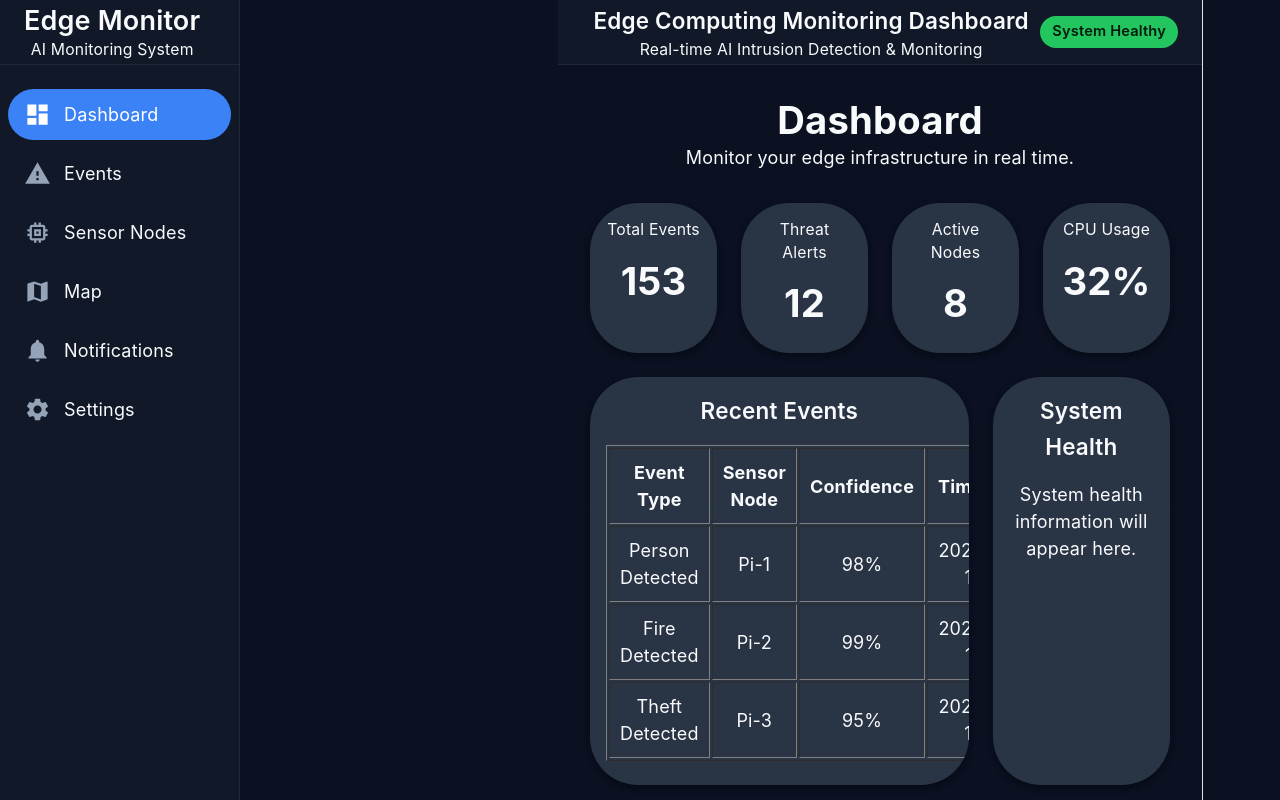
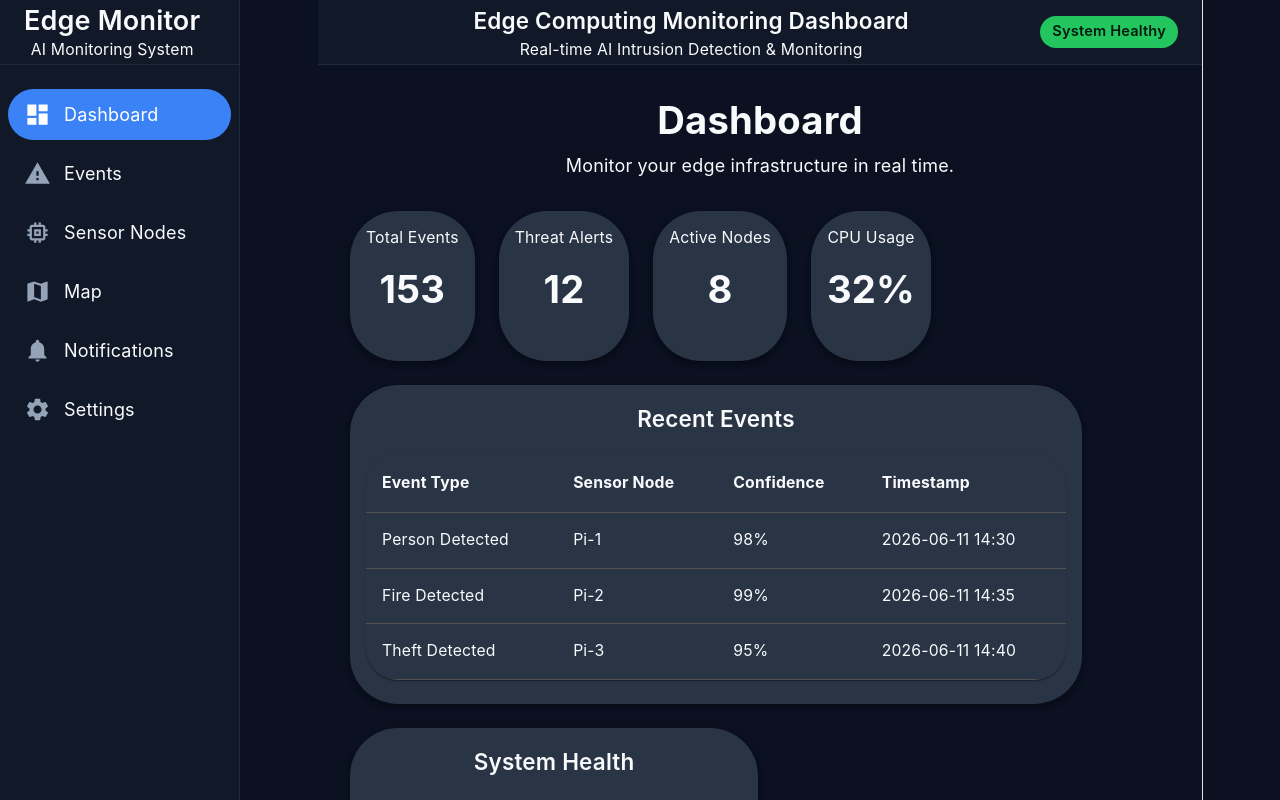
Before and after one commit to AjayS05/Edge-computing-intrusion-detection-system, a React app in the folder edge-computing-monitoring-system/frontend/: page / in a window 1280 px wide. Shown: the top 800 px of the page. Built offline with nearby package versions, Linux system fonts and the light colour scheme; the HTML template or start-up script is replaced by a standard one.

Commit message:
Redesign dashboard UI and improve layout

```diff
--- a/edge-computing-monitoring-system/frontend/src/components/EventTable.jsx
+++ b/edge-computing-monitoring-system/frontend/src/components/EventTable.jsx
@@ -1,26 +1,45 @@
+import {
+  Table,
+  TableBody,
+  TableCell,
+  TableContainer,
+  TableHead,
+  TableRow,
+  Paper,
+} from "@mui/material";
+
 function EventTable({ events }) {
   return (
-    <table border="1" cellPadding="10">
-      <thead>
-        <tr>
-          <th>Event Type</th>
-          <th>Sensor Node</th>
-          <th>Confidence</th>
-          <th>Timestamp</th>
-        </tr>
-      </thead>
+    <TableContainer
+      component={Paper}
+      sx={{
+        bgcolor: "background.paper",
+        overflowX: "auto",
+        borderRadius: 2,
+      }}
+    >
+      <Table sx={{ minWidth: 700 }}>
+        <TableHead>
+          <TableRow>
+            <TableCell><strong>Event Type</strong></TableCell>
+            <TableCell><strong>Sensor Node</strong></TableCell>
+            <TableCell><strong>Confidence</strong></TableCell>
+            <TableCell><strong>Timestamp</strong></TableCell>
+          </TableRow>
+        </TableHead>
 
-      <tbody>
-        {events.map((event) => (
-          <tr key={event.id}>
-            <td>{event.type}</td>
-            <td>{event.node}</td>
-            <td>{event.confidence}</td>
-            <td>{event.timestamp}</td>
-          </tr>
-        ))}
-      </tbody>
-    </table>
+        <TableBody>
+          {events.map((event, index) => (
+            <TableRow key={index}>
+              <TableCell>{event.event}</TableCell>
+              <TableCell>{event.node}</TableCell>
+              <TableCell>{event.confidence}</TableCell>
+              <TableCell>{event.timestamp}</TableCell>
+            </TableRow>
+          ))}
+        </TableBody>
+      </Table>
+    </TableContainer>
   );
 }
 
--- a/edge-computing-monitoring-system/frontend/src/components/Layout.jsx
+++ b/edge-computing-monitoring-system/frontend/src/components/Layout.jsx
@@ -1,8 +1,6 @@
 import { Box } from "@mui/material";
 import Sidebar from "./Sidebar";
 import Navbar from "./Navbar";
-
-const drawerWidth = 240;
 
 function Layout({ children }) {
   return (
@@ -13,21 +11,17 @@ function Layout({ children }) {
         component="main"
         sx={{
           flexGrow: 1,
-          ml: `${drawerWidth}px`,
+          bgcolor: "background.default",
           minHeight: "100vh",
-          bgcolor: "background.default",
         }}
       >
         <Navbar />
 
         <Box
-  sx={{
-    p: 4,
-    width: "100%",
-    maxWidth: "100%",
-    mx: "auto",
-  }}
->
+          sx={{
+            p: 4,
+          }}
+        >
           {children}
         </Box>
       </Box>
--- a/edge-computing-monitoring-system/frontend/src/data/mockData.js
+++ b/edge-computing-monitoring-system/frontend/src/data/mockData.js
@@ -1,21 +1,18 @@
 export const recentEvents = [
   {
-    id: 1,
-    type: "Person Detected",
+    event: "Person Detected",
     node: "Pi-1",
     confidence: "98%",
     timestamp: "2026-06-11 14:30",
   },
   {
-    id: 2,
-    type: "Fire Detected",
+    event: "Fire Detected",
     node: "Pi-2",
     confidence: "99%",
     timestamp: "2026-06-11 14:35",
   },
   {
-    id: 3,
-    type: "Theft Detected",
+    event: "Theft Detected",
     node: "Pi-3",
     confidence: "95%",
     timestamp: "2026-06-11 14:40",
--- a/edge-computing-monitoring-system/frontend/src/pages/Dashboard.jsx
+++ b/edge-computing-monitoring-system/frontend/src/pages/Dashboard.jsx
@@ -1,4 +1,4 @@
-import { Grid, Typography, Box } from "@mui/material";
+import { Box, Typography, Grid } from "@mui/material";
 
 import Layout from "../components/Layout";
 import StatCard from "../components/StatCard";
@@ -15,8 +15,13 @@ import { recentEvents } from "../data/mockData";
 function Dashboard() {
   return (
     <Layout>
-    <Box sx={{ width: "100%" }}>
-      <Typography variant="h4" fontWeight="bold">
+      <Box
+        sx={{
+          width: "100%",
+        }}
+      >
+        {/* Dashboard Heading */}
+        <Typography variant="h4" fontWeight="bold" sx={{ mb: 1 }}>
           Dashboard
         </Typography>
 
@@ -28,60 +33,58 @@ function Dashboard() {
           Monitor your edge infrastructure in real time.
         </Typography>
 
+        {/* Statistics */}
         <Grid container spacing={3}>
-
-        {/* Cards */}
-        <Grid size={{ xs: 12, sm: 6, lg: 3 }}>
+          <Grid item xs={12} sm={6} md={3}>
             <StatCard title="Total Events" value="153" />
           </Grid>
 
-        <Grid size={{ xs: 12, sm: 6, lg: 3 }}>
+          <Grid item xs={12} sm={6} md={3}>
             <StatCard title="Threat Alerts" value="12" />
           </Grid>
 
-        <Grid size={{ xs: 12, sm: 6, lg: 3 }}>
+          <Grid item xs={12} sm={6} md={3}>
             <StatCard title="Active Nodes" value="8" />
           </Grid>
 
-        <Grid size={{ xs: 12, sm: 6, lg: 3 }}>
+          <Grid item xs={12} sm={6} md={3}>
             <StatCard title="CPU Usage" value="32%" />
           </Grid>
 
           {/* Recent Events */}
-        <Grid size={{ xs: 12, lg: 8 }}>
+          <Grid item xs={12} md={8}>
             <SectionCard title="Recent Events">
               <EventTable events={recentEvents} />
             </SectionCard>
           </Grid>
 
-        {/* Health */}
-        <Grid size={{ xs: 12, lg: 4 }}>
+          {/* System Health */}
+          <Grid item xs={12} md={4}>
             <SectionCard title="System Health">
               <HealthStatus />
             </SectionCard>
           </Grid>
 
-        {/* Nodes */}
-        <Grid size={{ xs: 12, lg: 6 }}>
+          {/* Sensor Nodes */}
+          <Grid item xs={12} md={6}>
             <SectionCard title="Sensor Nodes">
               <NodeStatus />
             </SectionCard>
           </Grid>
 
-        {/* Alerts */}
-        <Grid size={{ xs: 12, lg: 6 }}>
+          {/* Latest Alerts */}
+          <Grid item xs={12} md={6}>
             <SectionCard title="Latest Alerts">
               <AlertPanel />
             </SectionCard>
           </Grid>
 
-        {/* Camera */}
-        <Grid size={{ xs: 12 }}>
+          {/* Camera Preview */}
+          <Grid item xs={12}>
             <SectionCard title="Camera Preview">
               <CameraPreview />
             </SectionCard>
           </Grid>
-
         </Grid>
       </Box>
     </Layout>
```
Lines whose indentation alone changed are shown as unchanged.
